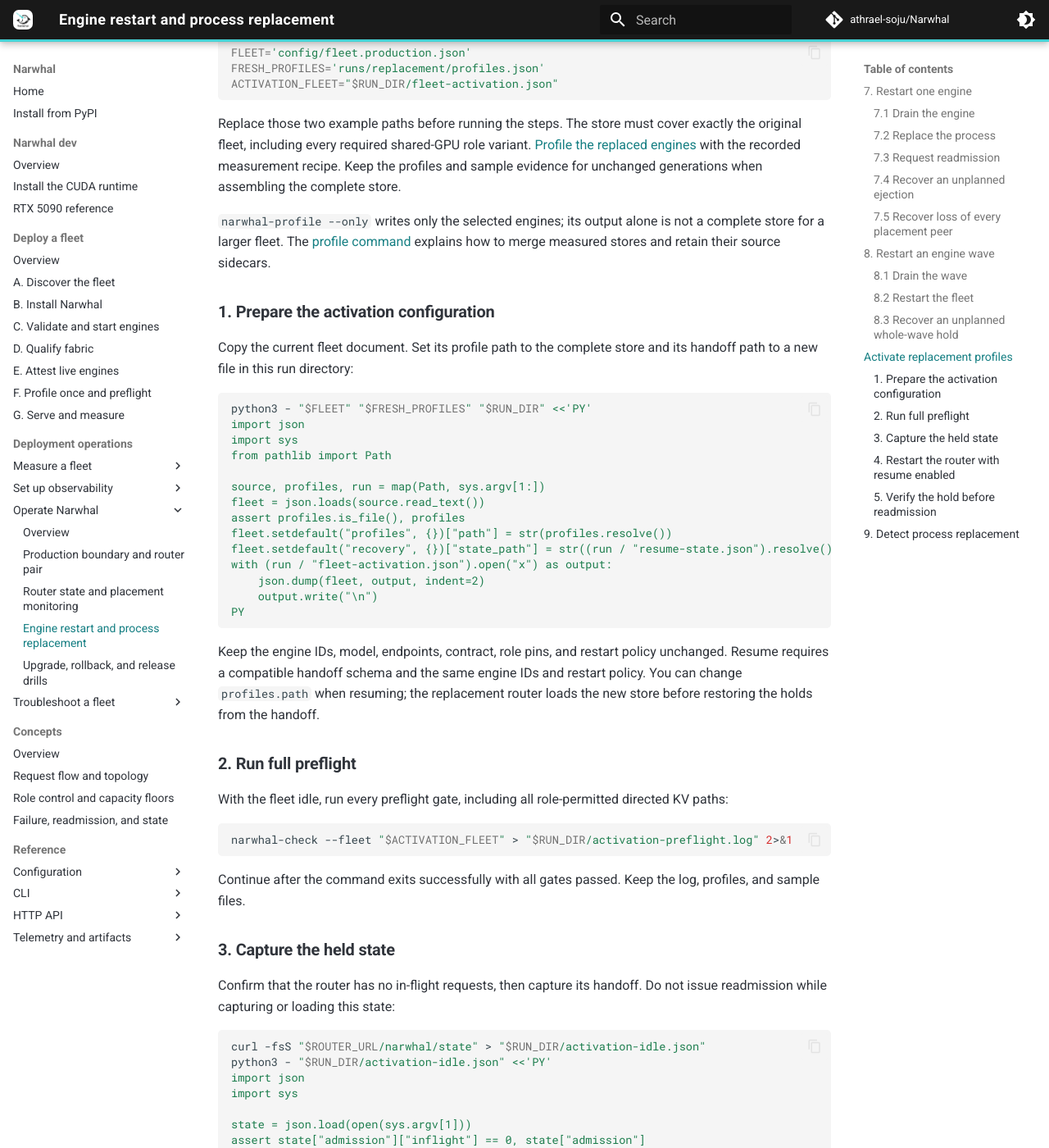
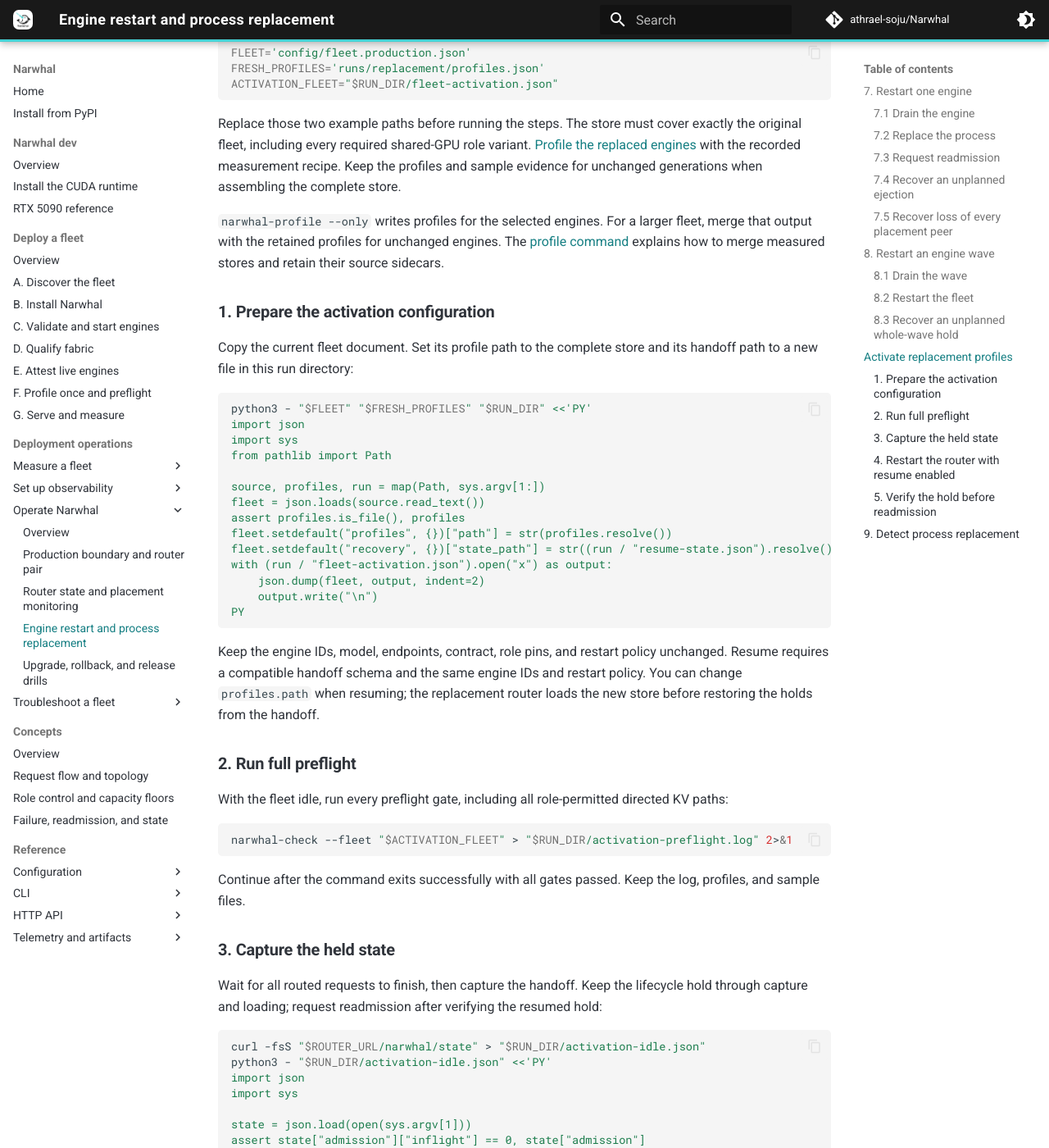
Before and after one commit to athrael-soju/Narwhal, an MkDocs documentation site: the page built from docs/operate/03-Restart-Engines.md, in a window 1280 px wide and 1400 px high, scrolled down 6926 px. Shown: the whole window at 82% size. Built offline with MkDocs 1.6.1 and Material for MkDocs 9.7.7, drawn with Linux system fonts in a browser that asks for light colours; comment, search, counter and statistics services are not loaded; some of the changed text lies outside the part shown.

Commit message:
docs: replace prose negations with direct instructions

````diff
--- a/docs/operate/03-Restart-Engines.md
+++ b/docs/operate/03-Restart-Engines.md
@@ -27,8 +27,8 @@
 sends a completion request directly to the engine.
 
 After replacing an engine, [activate fresh profiles while preserving its
-hold](#activate-replacement-profiles) before requesting readmission. Updating
-the profile files does not replace the profiles already loaded by the router.
+hold](#activate-replacement-profiles) before requesting readmission. The router
+uses its loaded profiles until you restart it with the updated store.
 
 ## 7. Restart one engine
 
@@ -117,8 +117,8 @@
 
 Failed validation returns HTTP 409 and keeps the engine blocked. Because
 `curl -f` discards that response body, query `GET /narwhal/lifecycle` for
-`engines.<id>.error` and `checks`. Some checks continue after a failure;
-passing checks alone do not mean the engine was readmitted.
+`engines.<id>.error` and `checks`. Some checks continue after a failure.
+Check for `state = active` and `accepts_new = true` in the readmission result.
 
 Verify the successful response and retain its checks:
 
@@ -332,8 +332,9 @@
    for identity collection, and request whole-wave readmission.
 
 If every identity was readable on the first drain, verify `wave.ready_to_stop`
-and proceed to fleet restart. Do not use the accepted identities in
-`process_starts` as substitutes for the required `old_process_start` records.
+and proceed to fleet restart. Each replacement's process start must be newer
+than the drain's `old_process_start`. The `process_starts` values record
+previously accepted identities.
 
 ## Activate replacement profiles
 
@@ -366,8 +367,9 @@
 with the recorded measurement recipe. Keep the profiles and sample evidence
 for unchanged generations when assembling the complete store.
 
-`narwhal-profile --only` writes only the selected engines; its output alone is
-not a complete store for a larger fleet. The [profile command](../cli/Profile.md#selection-refitting-and-output)
+`narwhal-profile --only` writes profiles for the selected engines. For a larger
+fleet, merge that output with the retained profiles for unchanged engines.
+The [profile command](../cli/Profile.md#selection-refitting-and-output)
 explains how to merge measured stores and retain their source sidecars.
 
 ### 1. Prepare the activation configuration
@@ -412,8 +414,9 @@
 
 ### 3. Capture the held state
 
-Confirm that the router has no in-flight requests, then capture its handoff.
-Do not issue readmission while capturing or loading this state:
+Wait for all routed requests to finish, then capture the handoff. Keep the
+lifecycle hold through capture and loading; request readmission after
+verifying the resumed hold:
 
 ```bash
 curl -fsS "$ROUTER_URL/narwhal/state" > "$RUN_DIR/activation-idle.json"
@@ -469,8 +472,8 @@
 
 Run that command through the deployment's process manager. Startup first
 checks every loaded profile against its live generation, then applies the
-saved handoff. A missing handoff cannot preserve the lifecycle hold; verify
-the saved state before starting the replacement.
+saved handoff. Before starting the replacement, verify that the saved handoff
+exists and contains the lifecycle holds to restore.
 
 ### 5. Verify the hold before readmission
 
````
Also changed, not shown: docs/concepts/03-Failure-and-State.md (+3 -3 lines), docs/http-api/07-Handoff-and-Lifecycle.md (+3 -3 lines), docs/operate/04-Upgrade-and-Validate.md (+7 -7 lines), docs/telemetry/01-Journal.md (+5 -5 lines), docs/telemetry/02-Profiles.md (+2 -4 lines).
